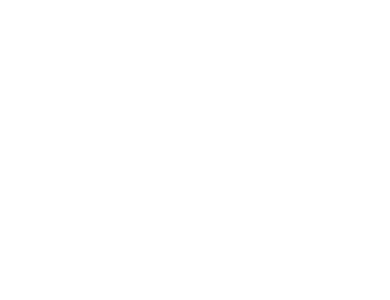
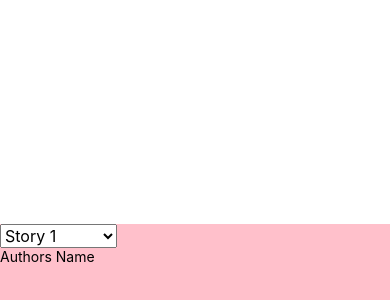
Before and after one commit to LeaderD/Exam1Team2, a React Native app: screen / in a window 390 px wide. Shown: the part 176-476 px from the top of the page. Built offline with nearby package versions, Linux system fonts and the light colour scheme.

Commit message:
Added the footer picker

```diff
--- a/comps/Main.js
+++ b/comps/Main.js
@@ -1,10 +1,12 @@
 import React from 'react';
 import {View} from 'react-native';
+import Bottom from './footer';
 
 function Main(){
     return(
-        <View>
+        <View style={{flex:1}}>
 
+    <Bottom />
         </View>
     )
 }
--- /dev/null
+++ b/comps/footer.js
@@ -0,0 +1,55 @@
+import React, {useState} from 'react';
+import {View, Picker, Text} from 'react-native';
+import styles from '../styles/footer-styles';
+
+function Bottom(){
+
+const [aName, setaName] = useState(1)
+
+
+    var msg = (
+        <Text>Authors Name</Text>
+    )
+    if(msg == "Authors Name"){
+        label = (
+            <Text>Pick an Author</Text>
+        )
+
+    }
+    if(aName == 2){
+        msg = (
+            <Text>Sam Marles</Text>
+        )
+    }
+    if(aName == 3){
+        msg = (
+            <Text>Jesse Jen</Text>
+        )
+    }
+    if(aName == 4){
+        msg = (
+            <Text>Chaze Style</Text>
+        )
+    }
+
+    return(
+        <View style={styles.container}>
+
+
+            <Picker style={styles.picker}
+            onValueChange={(value)=>{setaName(value)}}
+            selectedValue={aName}>
+                <Picker.Item label = "Story 1" value = "2" />
+                <Picker.Item label = "Story 2" value = "3" />
+                <Picker.Item label = "Story 3" value = "4" />
+            </Picker>
+            {msg}
+
+
+
+
+        </View>
+    )
+}
+
+export default Bottom;
--- /dev/null
+++ b/styles/footer-styles.js
@@ -0,0 +1,27 @@
+import {StyleSheet} from "react-native";
+
+const styles = StyleSheet.create({
+    container:{
+        flex:1,
+        top: 400,
+        backgroundColor: "pink"
+
+    },
+
+    text1:{
+        top: 100,
+        left: 30
+    },
+    text2:{
+        top: 90,
+        left: 50
+    },
+    picker:{
+        width:"30%",
+        left: 200,
+        bottom: 50
+    }
+
+})
+
+export default styles;
```
